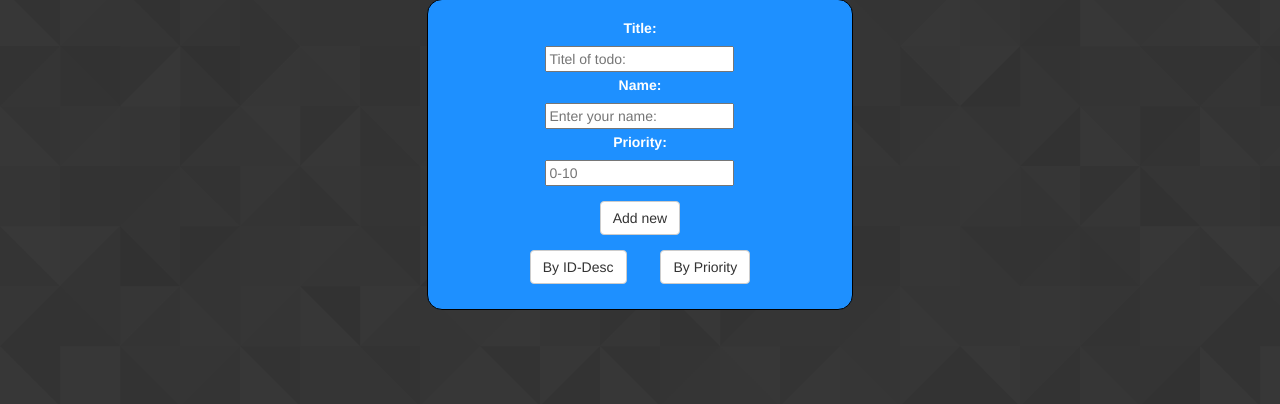
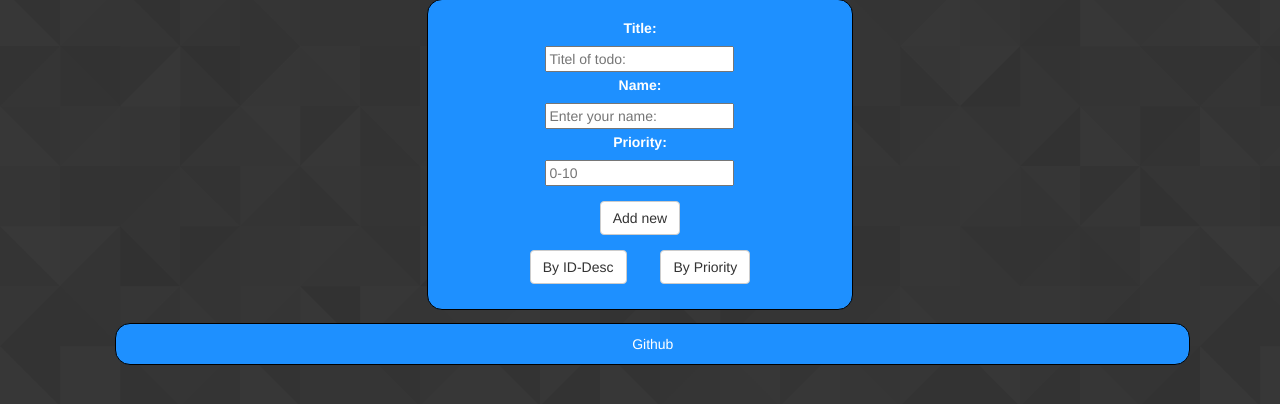
Before and after one commit to Flippen97/Todolist, a PHP site: page / in a window 1280 px wide. Shown: the part 14-418 px from the top of the page. Run offline with PHP 8.4, Linux system fonts and the light colour scheme; data that the repository does not hold is empty; some libraries are stand-ins or nearby versions.

Commit message:
uppgift klar med footer

```diff
--- a/index.php
+++ b/index.php
@@ -62,6 +62,7 @@
 	$statement->execute();
 	$todos = $statement->fetchAll(PDO::FETCH_ASSOC);
     foreach($todos as $Todos){
+
     require 'print_todo.php';
 
  } ?>
@@ -80,8 +81,13 @@
 	$statement->execute();
 	$todos = $statement->fetchAll(PDO::FETCH_ASSOC);
     foreach($todos as $Todos){
-       require 'print_todo_comp.php';
+
+    require 'print_todo_comp.php';
+
      }?>
   </div>
+  <footer>
+      <a href="https://github.com/Flippen97/Todolist"><p class="footer_text">Github</p></a>
+ </footer>
 </body>
 </html>
--- a/style.css
+++ b/style.css
@@ -48,3 +48,17 @@ input[name="Whattodo"], input[name="CreatedBy"] {
     color: white;
     font-size: 1.2em;
 }
+footer{
+    box-sizing: border-box;
+    border: 1px solid black;
+    background-color: dodgerblue;
+    margin-left: 9%;
+    width: 84%;
+    height: auto;
+    border-radius: 15px;
+}
+.footer_text{
+    margin-top: 10px;
+    color: white;
+    text-align: center;
+}
```
